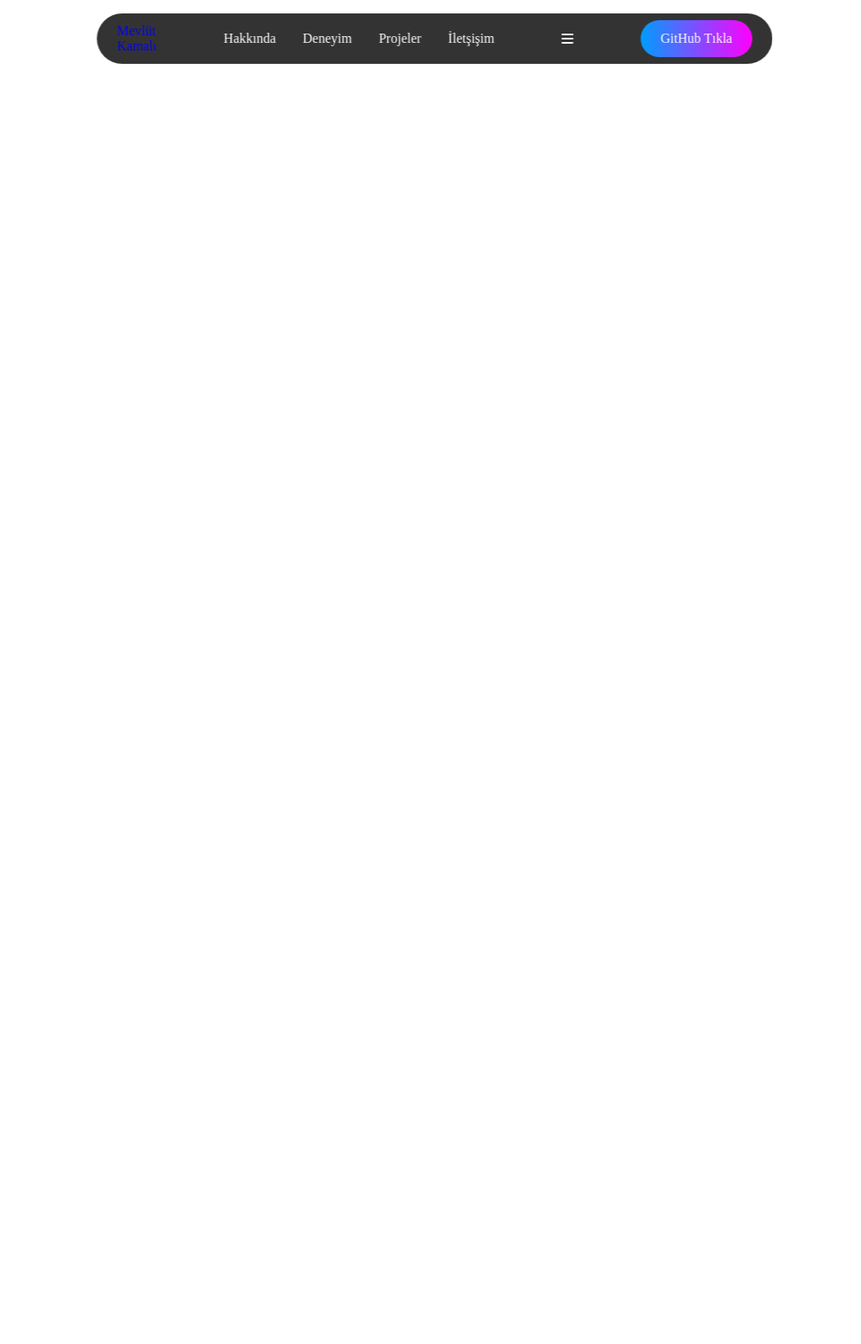
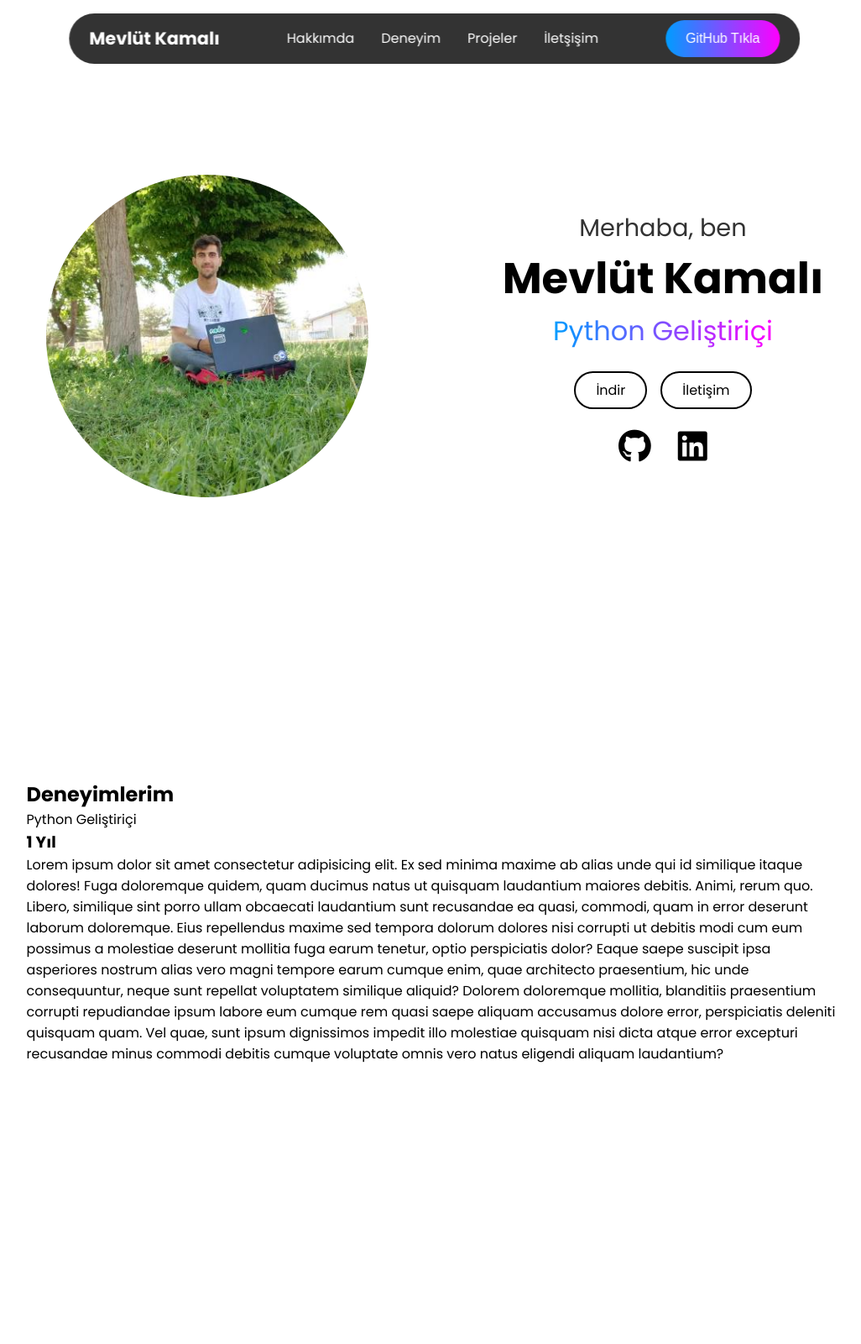
Before and after one commit to mevlutkamali/personal_blog, a PHP site: page / in a window 1280 px wide. Shown: the whole page at 84% size, without its empty margins (122-1148 px from the left). Before the commit the page ends 76 px from the top, so only its background shows below. Run offline with PHP 8.4, Linux system fonts and the light colour scheme; some libraries are stand-ins or nearby versions.

Commit message:
personal_blog

```diff
--- a/index.html
+++ b/index.html
@@ -9,10 +9,12 @@
 </head>
 <body>
     <header class="header">
-        <a href="#logo">Mevlüt Kamalı</a>
+        <a href="#" class="logo">
+            <span>Mevlüt Kamalı</span>
+        </a>
         <ul class="nav-links">
             <li>
-                <a href="#about">Hakkında</a>
+                <a href="#about">Hakkımda</a>
             </li>
             <li>
                 <a href="#experiance">Deneyim</a>
@@ -27,6 +29,39 @@
         <i class="fa-solid fa-bars" id="menu-ikons"></i>
         <button class="visit-btn">GitHub Tıkla</button>
     </header>
-    <script src="script.js"></script>
+    <section id="about" class="about">
+        <div class="about-container">
+            <img src="My.jpg" alt="">
+            <div class="info-box">
+                <div class="text">
+                    <h3>Merhaba, ben</h3>
+                    <h1>Mevlüt Kamalı</h1>
+                    <span>Python Geliştiriçi</span>
+                </div>
+                <div class="btn-group">
+                    <div class="btn">İndir</div>
+                    <div class="btn">İletişim</div>
+                </div>
+                <div class="socials">
+                    <i class="fa-brands fa-github"></i>
+                    <i class="fa-brands fa-linkedin"></i>
+                </div>
+            </div>
+        </div>
+    </section>
+    <section id="experince" class="experince">
+        <h2 class="section-experince">Deneyimlerim</h2>
+        <div class="experince">
+            <div class="grid-card">
+                <span>Python Geliştiriçi</span>
+                <h3>1 Yıl</h3>
+                <p>Lorem ipsum dolor sit amet consectetur adipisicing elit. Ex sed minima maxime ab alias unde qui id similique itaque dolores! Fuga doloremque quidem, quam ducimus natus ut quisquam laudantium maiores debitis. Animi, rerum quo. Libero, similique sint porro ullam obcaecati laudantium sunt recusandae ea quasi, commodi, quam in error deserunt laborum doloremque. Eius repellendus maxime sed tempora dolorum dolores nisi corrupti ut debitis modi cum eum possimus a molestiae deserunt mollitia fuga earum tenetur, optio perspiciatis dolor? Eaque saepe suscipit ipsa asperiores nostrum alias vero magni tempore earum cumque enim, quae architecto praesentium, hic unde consequuntur, neque sunt repellat voluptatem similique aliquid? Dolorem doloremque mollitia, blanditiis praesentium corrupti repudiandae ipsum labore eum cumque rem quasi saepe aliquam accusamus dolore error, perspiciatis deleniti quisquam quam. Vel quae, sunt ipsum dignissimos impedit illo molestiae quisquam nisi dicta atque error excepturi recusandae minus commodi debitis cumque voluptate omnis vero natus eligendi aliquam laudantium?</p>
+            </div>
+        </div>
+    </section>
+
+    <script src="script.js">
+
+    </script>
 </body>
 </html>
--- a/style.css
+++ b/style.css
@@ -1,3 +1,5 @@
+@import url('https://fonts.googleapis.com/css2?family=Poppins:wght@400;700&display=swap');
+
 *{
     margin: 0;
     padding: 0;
@@ -5,7 +7,11 @@
     text-decoration: none;
     scroll-behavior: none;
     list-style: none;
-    font-family: 'Popins';
+    /* font-family: 'Poppins'; */
+}
+
+body {
+    font-family: 'Poppins', sans-serif;
 }
 
 header{
@@ -78,5 +84,125 @@ li a:hover::before{
 }
 
 .visit-btn:hover{
+    transform: scale(1.03);
+    background: linear-gradient(to right, rgba(0, 157, 255), rgba(255, 0, 255));
+}
 
+#menu-ikons{
+    display: none;
+    cursor: pointer;
+    font-size: 1.5rem;
 }
+
+@media screen and (max-width: 768px){
+    .nav-links{
+        display: none; /* Küçük ekranlarda gizle */
+        position: absolute;
+        top: 60px; /* Header yüksekliğine göre ayarlayın */
+        right: 1.5rem;
+        background-color: rgba(0, 0, 0, 0.9);
+        flex-direction: column;
+        width: 200px;
+        padding: 1rem;
+        border-radius: 1rem;
+        gap: 1rem;
+    }
+
+    .nav-links.active{
+        display: flex; /* Menü aktif olduğunda göster */
+    }
+
+    #menu-ikons{
+        top: 1rem;
+        right: 1.5rem;
+        display: block; /* Küçük ekranlarda göster */
+        position: absolute;
+    }
+}
+
+section{
+    width: 100%;
+    padding: 8rem 12%;
+    min-height: 100vh;
+    position: relative;
+}
+
+.about{
+    display: flex;
+    align-items: center;
+    justify-content: center;
+}
+
+.about .about-container{
+    gap: 10rem;
+    display: flex;
+    align-items: center;
+    justify-content: center;
+}
+
+.about img{
+    width: 30vw;
+    border-radius: 50%;
+}
+
+.info-box{
+    gap: 1.5rem;
+    display: flex;
+    flex-direction: column;
+    text-align: center;
+    align-items: center;
+    justify-content: center;
+}
+
+.info-box h3{
+    opacity: 0.8;
+    font-weight: 500;
+    font-size: 1.8rem;
+}
+
+.info-box h1{
+    font-weight: 600;
+    font-size: 3.2rem;
+}
+
+.info-box span{
+    background: linear-gradient(to right, rgba(0, 157, 255), rgba(255, 0, 255));
+    color: transparent;
+    background-clip: text;
+    font-size: 2rem;
+}
+
+.btn-group{
+    gap: 1rem;
+    display: flex;
+}
+
+.btn{
+    cursor: pointer;
+    font-weight: 500;
+    text-wrap: nowrap;
+    border-radius: 3rem;
+    padding: 0.5rem 1.5rem;
+    border: 2px solid black;
+    transition: 0.2s ease-in-out;
+}
+
+.btn:hover{
+    color: white;
+    background: black;
+}
+
+.socials{
+    gap: 2rem;
+    display: flex;
+}
+
+.socials i{
+    font-size: 2.5rem;
+    cursor: pointer;
+    transition: 0.2s ease-in-out;
+}
+
+.socials i:hover{
+    transform: scale(1.1);
+}
```
Also changed, not shown: My.jpg (added).
